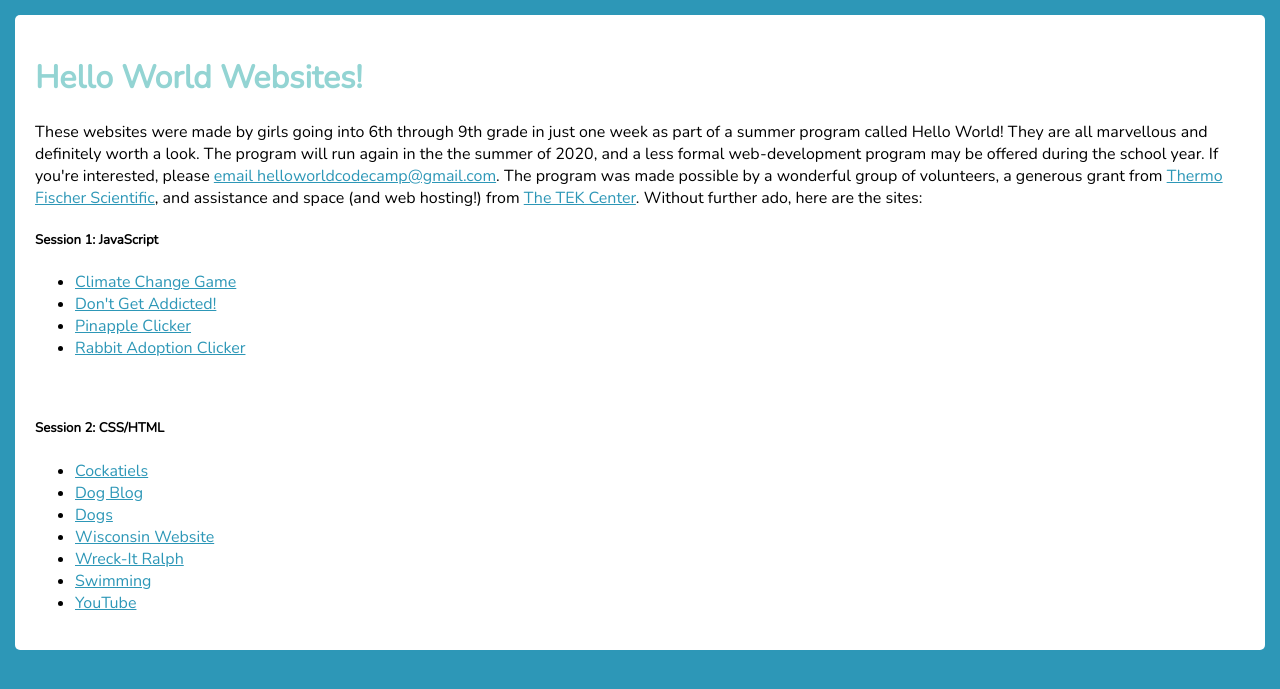
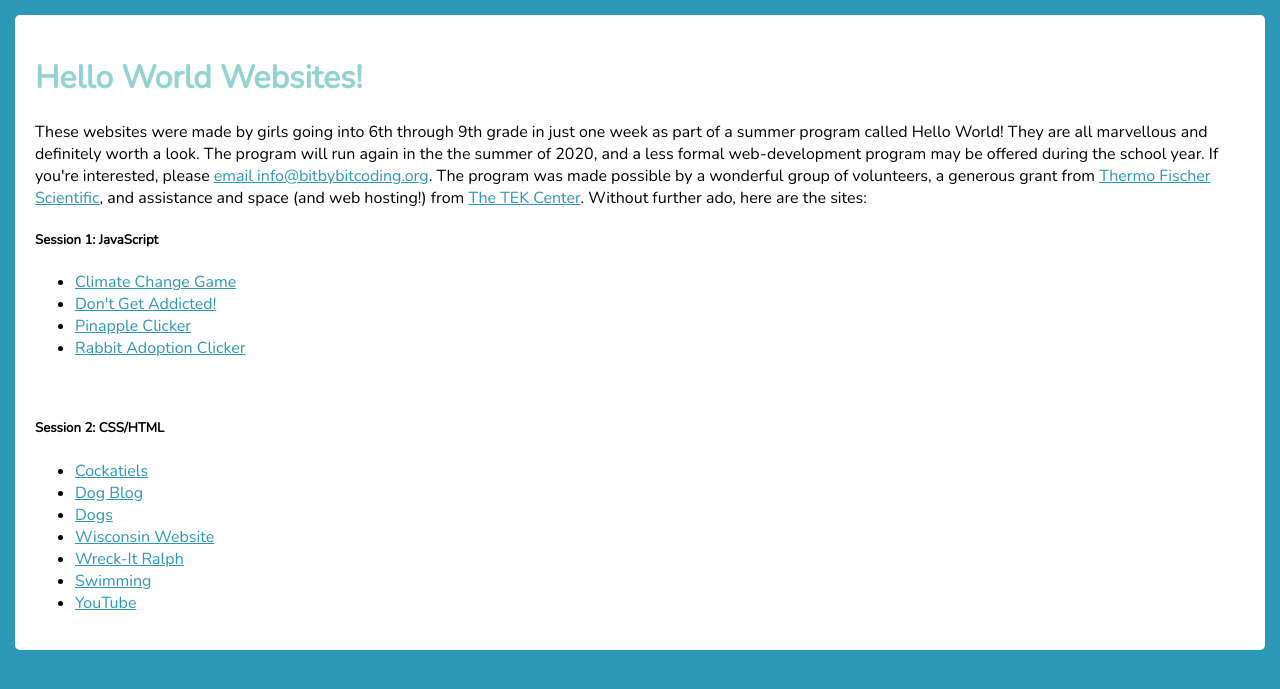
Before and after one commit to bit-by-bit-coding/bxb-website, a Jekyll site: the page built from archives/2019/index.html, in a window 1280 px wide. Shown: the top 689 px of the page. Built offline with Jekyll 4.4.1, drawn with Linux system fonts in a browser that asks for light colours.

Commit message:
update our email address

```diff
--- a/archives/2018/index.html
+++ b/archives/2018/index.html
@@ -1,3 +1,5 @@
+---
+---
 <!DOCTYPE html>
 <html>
 
@@ -45,8 +47,8 @@
     <p>These websites were made by girls going into 6th through 9th grade in just one week as part of a summer program called
       Hello World! 27 girls participated in the program, but some opted not to make their sites public. They are all wonderful
       and definitely worth a look. The program will likely run again in the the summer of 2019, and a less formal web-development
-      program may be offered during the school year. If you're interested, please <a href="mailto:helloworldcodecamp@gmail.com?Subject=Hello%20World%20Inquery"
-        target="_top">email helloworldcodecamp@gmail.com</a>. The program was made possible by a wonderful group of volunteers,
+      program may be offered during the school year. If you're interested, please <a href="mailto:{{site.contact.email}}?Subject=Hello%20World%20Inquery"
+        target="_top">email {{site.contact.email}}</a>. The program was made possible by a wonderful group of volunteers,
       a generous grant from the <a href="https://www.ncwit.org/">National Center for Women and Information Technology</a>,
       and assistance and space (and web hosting!) from <a href="https://afterschooltek.com/">The TEK Center</a>. Without
       further ado, here are the sites:</p>
--- a/archives/2019/index.html
+++ b/archives/2019/index.html
@@ -1,3 +1,5 @@
+---
+---
 <!DOCTYPE html>
 <html>
 
@@ -47,9 +49,7 @@
       called
       Hello World! They are all marvellous and definitely worth a look. The program will run again in the the summer of
       2020, and a less formal web-development
-      program may be offered during the school year. If you're interested, please <a
-        href="mailto:helloworldcodecamp@gmail.com?Subject=Hello%20World%20Inquery" target="_top">email
-        helloworldcodecamp@gmail.com</a>. The program was made possible by a wonderful group of volunteers,
+      program may be offered during the school year. If you're interested, please <a href="mailto:{{site.contact.email}}?Subject=Hello%20World%20Inquery" target="_top">email {{site.contact.email}}</a>. The program was made possible by a wonderful group of volunteers,
       a generous grant from <a href="https://www.thermofisher.com/us/en/home.html/">Thermo Fischer Scientific</a>,
       and assistance and space (and web hosting!) from <a href="https://afterschooltek.com/">The TEK Center</a>. Without
       further ado, here are the sites:</p>
```
